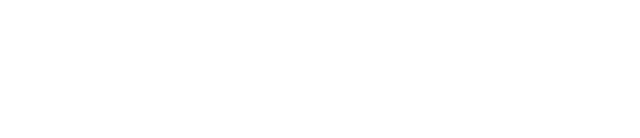
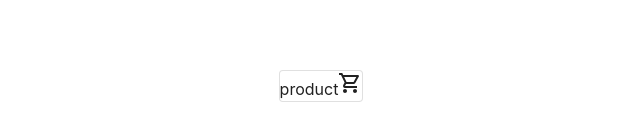
Before and after one commit to MoishyFriedman/front-team-four, a React (Vite) app: page /product in a window 1280 px wide. Shown: the part 314-452 px from the top of the page, without its empty margins (319-959 px from the left). Built offline with nearby package versions, Linux system fonts and the light colour scheme.

Commit message:
start working on product card

```diff
--- a/src/components/product/Product.tsx
+++ b/src/components/product/Product.tsx
@@ -1,3 +1,7 @@
-export default function Product() {
-  return <></>;
+import { Card } from "@mui/material";
+import ShoppingCartOutlinedIcon from '@mui/icons-material/ShoppingCartOutlined';
+const Product = () => {
+  return <><Card variant="outlined">product{<ShoppingCartOutlinedIcon />}</Card>
+  </>;
 }
+export default Product
--- a/src/components/signUp/SignUp.tsx
+++ b/src/components/signUp/SignUp.tsx
@@ -16,7 +16,7 @@ export default function SignUp() {
   const location = useLocation();
 
   const onSubmit = async (data: FieldValues) => {
-    const api = await axios.post("http://localhost:5080/users/signUp", data);
+    const api = await axios.post("http://localhost:9090/users/signUp", data);
     if (api.status >= 200 && api.status <= 299) {
       navigate(location.state.from || "/");
     } else {
```
